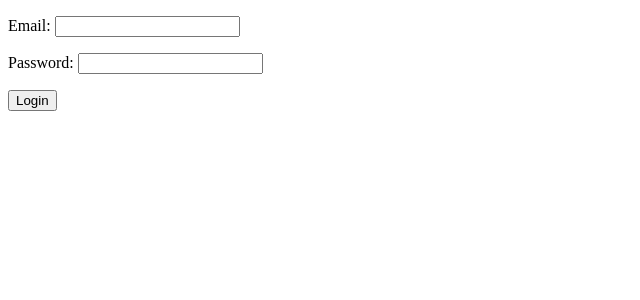
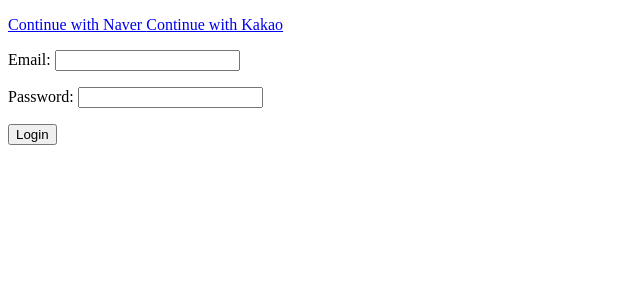
Before and after one commit to seongryeol-han/posely, a Django app: page /users/login in a window 1280 px wide. Shown: the part 78-378 px from the top of the page, without its empty margins (0-640 px from the left). Run offline with Django 3.2, Linux system fonts and the light colour scheme.

Commit message:
0509kakao-login

```diff
--- /dev/null
+++ b/templates/partials/social_login.html
@@ -0,0 +1,8 @@
+<div>
+    <a href="#}">
+        Continue with Naver
+    </a>
+    <a href="{% url 'users:kakao-login' %}">
+        Continue with Kakao
+    </a>
+</div>
--- a/templates/users/login.html
+++ b/templates/users/login.html
@@ -9,7 +9,7 @@
 {% endblock search-bar %}
 
 {% block content %}
-
+    {% include 'partials/social_login.html' %}
     <form method="POST" action="{% url "users:login" %}">
         {% csrf_token %} <!--다른 브라우저에서 내 브라우저 접근을 막는거라고 생각하면 됨. -->
         {{form.as_p}}
--- a/users/urls.py
+++ b/users/urls.py
@@ -6,6 +6,8 @@ app_name = "users"
 urlpatterns = [
     path("login", views.LoginView.as_view(), name="login"),
     path("logout", views.log_out, name="logout"),
+    path("login/kakao", views.kakao_login, name="kakao-login"),
+    path("login/kakao/callback", views.kakao_callback, name="kakao-callback"),
     path("signup", views.SignUpView.as_view(), name="signup"),
     # path("verify/<str:key>", views.complete_verification, name="complete-verification"),
 ]
--- a/users/views.py
+++ b/users/views.py
@@ -1,11 +1,14 @@
+import os
+import requests
 from django.views.generic import FormView
 from django.urls import reverse_lazy
-from django.shortcuts import redirect, reverse
+from django.shortcuts import redirect, reverse,render
 from django.contrib.auth import authenticate, login, logout
 from . import forms, models
+from django.core.files.base import ContentFile
+from django.contrib.auth.forms import User
 
 # Create your views here.
-
 
 class LoginView(FormView):
     template_name = "users/login.html"
@@ -41,3 +44,68 @@ class SignUpView(FormView):
         if user is not None:
             login(self.request, user)
         return super().form_valid(form)
+
+
+#카카오 파트 05.09
+def kakao_login(request):
+    client_id = os.environ.get("KAKAO_ID")
+    redirect_uri = "http://127.0.0.1:8000/users/login/kakao/callback"
+    return redirect(
+        f"https://kauth.kakao.com/oauth/authorize?client_id={client_id}&redirect_uri={redirect_uri}&response_type=code"
+    )
+
+
+class KakaoException(Exception):
+    pass
+
+
+def kakao_callback(request):
+    try:
+        code = request.GET.get("code")
+        client_id = os.environ.get("KAKAO_ID")
+        redirect_uri = "http://127.0.0.1:8000/users/login/kakao/callback"
+        token_request = requests.get(
+            f"https://kauth.kakao.com/oauth/token?grant_type=authorization_code&client_id={client_id}&redirect_uri={redirect_uri}&code={code}"
+        )
+        token_json = token_request.json()
+        error = token_json.get("error", None)
+        if error is not None:
+            raise KakaoException()
+        access_token = token_json.get("access_token")
+        profile_request = requests.get(
+            "https://kapi.kakao.com/v2/user/me",
+            headers={"Authorization": f"Bearer {access_token}"},
+        )
+        profile_json = profile_request.json()
+        print("@@@@@@@@@@@@@@@")
+        print(profile_json)
+        print("@@@@@@@@@@@@@@@")
+        email = profile_json.get("kakao_account").get("email")
+        if email is None:
+            raise KakaoException()
+        properties = profile_json.get("properties")
+        nickname = properties.get("nickname")
+        profile_image = properties.get("profile_image")
+        try:
+            user = models.User.objects.get(email=email)
+            if user.login_method != models.User.LOGING_KAKAO:
+                raise KakaoException()
+        except models.User.DoesNotExist:
+            user = models.User.objects.create(
+                email=email,
+                username=email,
+                first_name=nickname,
+                login_method=models.User.LOGING_KAKAO,
+                email_verified=True,
+            )
+            user.set_unusable_password()
+            user.save()
+            if profile_image is not None:
+                photo_request = requests.get(profile_image)
+                user.avatar.save(
+                    f"{nickname}-avatar", ContentFile(photo_request.content)
+                )
+        login(request, user)
+        return redirect(reverse("core:home"))
+    except KakaoException:
+        return redirect(reverse("users:login"))
```
Also changed, not shown: users/models.py (+17 -0 lines), concepts/migrations/0001_initial.py, concepts/migrations/0002_auto_20210509_2129.py, db.sqlite3, studios/migrations/0001_initial.py, studios/migrations/0002_studio_author.py, studios/views.py (line endings or trailing spaces), users/migrations/0001_initial.py, users/migrations/0002_auto_20210509_2135.py (added), 2 other files.
